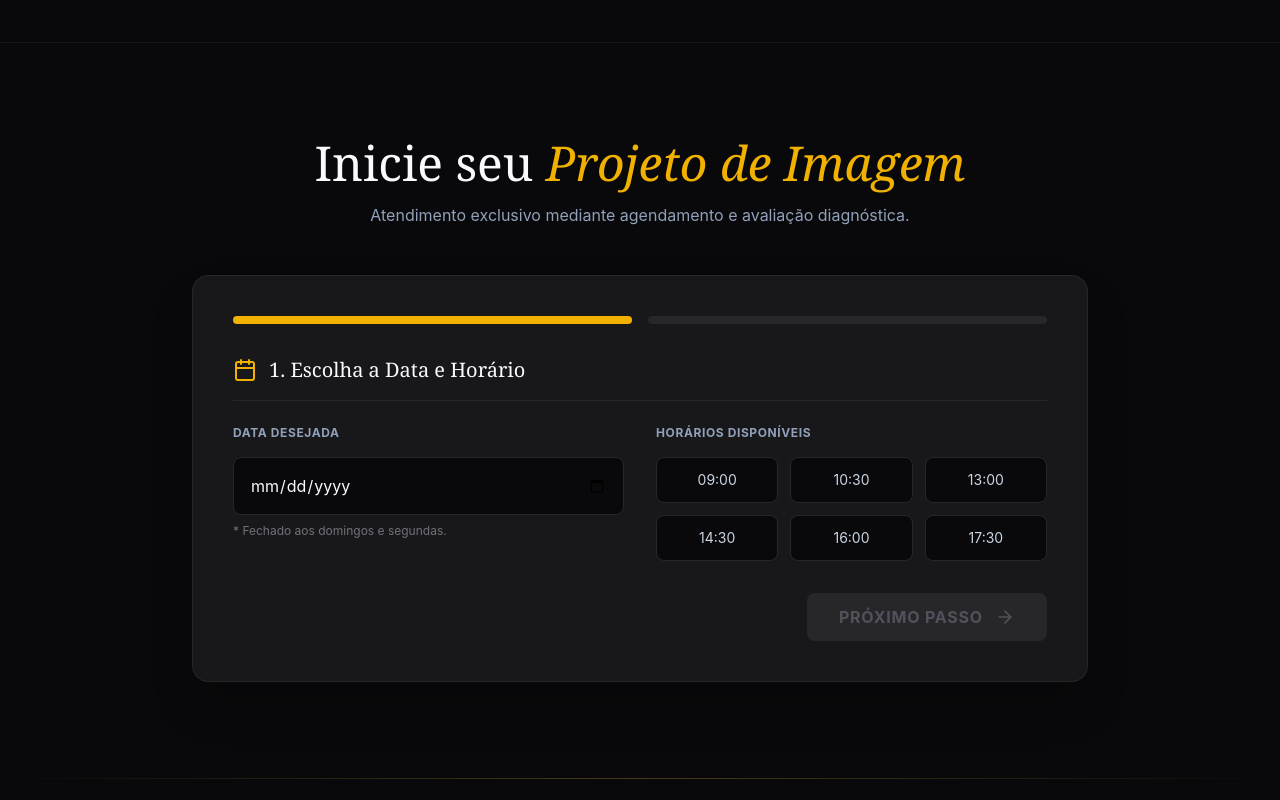
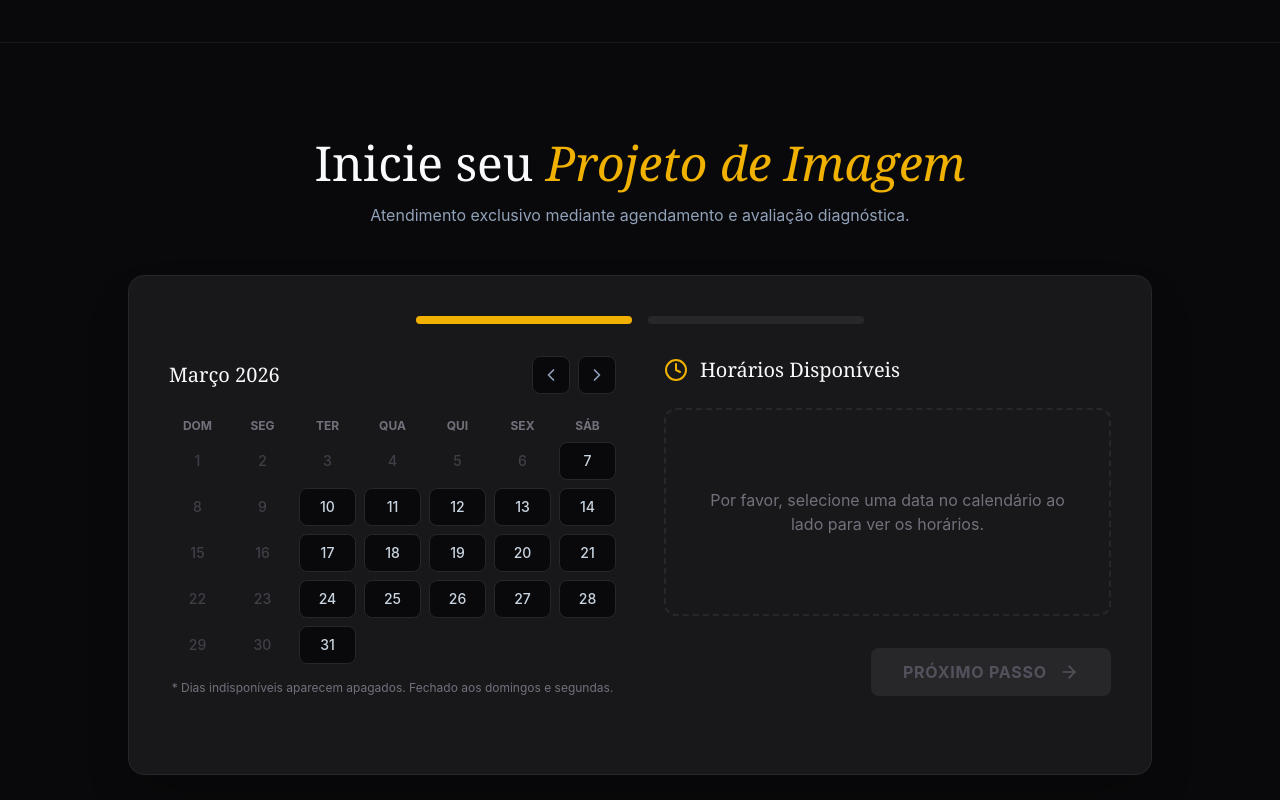
Before and after one commit to augustoheiss/drika-santana, a React (Vite) app: page / in a window 1280 px wide. Shown: the part 3600-4400 px from the top of the page. Built offline with nearby package versions, Linux system fonts and the light colour scheme; a web font is replaced by a local one.

Commit message:
Update booking Calendar

```diff
--- a/src/components/BookingCalendar.jsx
+++ b/src/components/BookingCalendar.jsx
@@ -1,10 +1,11 @@
 import React, { useState } from 'react';
 import { motion, AnimatePresence } from 'framer-motion';
-import { Calendar, Clock, ArrowRight, ArrowLeft, Send, ClipboardType } from 'lucide-react';
+import { Clock, ArrowRight, ArrowLeft, Send, ClipboardType, ChevronLeft, ChevronRight } from 'lucide-react';
 
 export default function BookingCalendar() {
   const [step, setStep] = useState(1);
-  const [selectedDate, setSelectedDate] = useState('');
+  const [currentMonth, setCurrentMonth] = useState(new Date());
+  const [selectedDate, setSelectedDate] = useState(null);
   const [selectedTime, setSelectedTime] = useState('');
 
   const [formData, setFormData] = useState({
@@ -15,18 +16,62 @@ export default function BookingCalendar() {
     objetivo: ''
   });
 
-  // Horários de exemplo (Terça a Sábado)
-  const availableTimes = ['09:00', '10:30', '13:00', '14:30', '16:00', '17:30'];
+  // Horários de 1 em 1 hora (08h às 17h)
+  const availableTimes = [
+    '08:00', '09:00', '10:00', '11:00', '12:00',
+    '13:00', '14:00', '15:00', '16:00', '17:00'
+  ];
+
+  const meses = [
+    'Janeiro', 'Fevereiro', 'Março', 'Abril', 'Maio', 'Junho',
+    'Julho', 'Agosto', 'Setembro', 'Outubro', 'Novembro', 'Dezembro'
+  ];
+
+  const diasSemana = ['Dom', 'Seg', 'Ter', 'Qua', 'Qui', 'Sex', 'Sáb'];
+
+  // Funções de navegação do calendário
+  const prevMonth = () => {
+    setCurrentMonth(new Date(currentMonth.getFullYear(), currentMonth.getMonth() - 1, 1));
+    setSelectedDate(null); // Reseta o dia ao mudar de mês
+    setSelectedTime('');
+  };
+
+  const nextMonth = () => {
+    setCurrentMonth(new Date(currentMonth.getFullYear(), currentMonth.getMonth() + 1, 1));
+    setSelectedDate(null);
+    setSelectedTime('');
+  };
+
+  // Lógica para montar os dias do mês na tela
+  const year = currentMonth.getFullYear();
+  const month = currentMonth.getMonth();
+  const daysInMonth = new Date(year, month + 1, 0).getDate();
+  const firstDayOfMonth = new Date(year, month, 1).getDay();
+
+  const blanks = Array.from({ length: firstDayOfMonth });
+  const days = Array.from({ length: daysInMonth }, (_, i) => i + 1);
+
+  // Data de hoje para bloquear dias passados (zerando a hora para comparar só o dia)
+  const today = new Date();
+  today.setHours(0, 0, 0, 0);
+
+  // Formata a data escolhida para exibir e mandar pro WhatsApp
+  const formatDate = (dateObj) => {
+    if (!dateObj) return '';
+    return dateObj.toLocaleDateString('pt-BR', { day: '2-digit', month: '2-digit', year: 'numeric' });
+  };
+
+  const handleDayClick = (day) => {
+    const clickedDate = new Date(year, month, day);
+    setSelectedDate(clickedDate);
+    setSelectedTime(''); // Reseta a hora ao trocar de dia
+  };
 
   const handleNextStep = () => {
-    if (selectedDate && selectedTime) {
-      setStep(2);
-    }
+    if (selectedDate && selectedTime) setStep(2);
   };
 
-  const handlePrevStep = () => {
-    setStep(1);
-  };
+  const handlePrevStep = () => setStep(1);
 
   const handleChange = (e) => {
     setFormData({ ...formData, [e.target.name]: e.target.value });
@@ -35,31 +80,17 @@ export default function BookingCalendar() {
   const handleSubmit = (e) => {
     e.preventDefault();
 
-    // Formata a data para o padrão brasileiro (DD/MM/YYYY)
-    const dataFormatada = selectedDate.split('-').reverse().join('/');
+    const dataFormatada = formatDate(selectedDate);
 
-    // Monta a super mensagem pro WhatsApp
     const texto = `*Solicitação de Agendamento - Drika Studio*%0A%0A*Data desejada:* ${dataFormatada} às ${selectedTime}%0A%0A*-- Ficha de Avaliação Prévia --*%0A*Nome:* ${formData.nome}%0A*Idade:* ${formData.idade}%0A*Histórico Químico:* ${formData.historico}%0A*Alergias:* ${formData.alergias}%0A*Objetivo:* ${formData.objetivo}%0A%0AOlá Drika, podemos confirmar este horário?`;
 
     const url = `https://wa.me/5511978466027?text=${texto}`;
     window.open(url, '_blank');
   };
 
-  // Impede que a cliente selecione domingos (0) e segundas (1) no calendário do navegador
-  const handleDateChange = (e) => {
-    const date = new Date(e.target.value);
-    const day = date.getUTCDay();
-    if (day === 0 || day === 1) {
-      alert('O Studio é fechado aos Domingos e Segundas para estudos. Por favor, escolha outro dia.');
-      setSelectedDate('');
-    } else {
-      setSelectedDate(e.target.value);
-    }
-  };
-
   return (
     <section className="py-24 bg-zinc-950 px-6 md:px-12 border-t border-zinc-900">
-      <div className="max-w-4xl mx-auto">
+      <div className="max-w-5xl mx-auto">
 
         <div className="text-center mb-12">
           <h2 className="text-3xl md:text-5xl font-serif text-slate-50 mb-4">
@@ -68,16 +99,17 @@ export default function BookingCalendar() {
           <p className="text-slate-400">Atendimento exclusivo mediante agendamento e avaliação diagnóstica.</p>
         </div>
 
-        <div className="bg-zinc-900 border border-zinc-800 rounded-2xl p-6 md:p-10 shadow-2xl relative overflow-hidden">
+        <div className="bg-zinc-900 border border-zinc-800 rounded-2xl p-6 md:p-10 shadow-2xl relative overflow-hidden min-h-[500px]">
 
           {/* Barra de Progresso */}
-          <div className="flex items-center justify-center gap-4 mb-8">
+          <div className="flex items-center justify-center gap-4 mb-8 max-w-md mx-auto">
             <div className={`h-2 flex-1 rounded-full ${step >= 1 ? 'bg-yellow-500' : 'bg-zinc-800'} transition-colors duration-500`}></div>
             <div className={`h-2 flex-1 rounded-full ${step >= 2 ? 'bg-yellow-500' : 'bg-zinc-800'} transition-colors duration-500`}></div>
           </div>
 
           <AnimatePresence mode="wait">
-            {/* PASSO 1: DATA E HORÁRIO */}
+
+            {/* PASSO 1: CALENDÁRIO CUSTOMIZADO E HORÁRIOS */}
             {step === 1 && (
               <motion.div
                 key="step1"
@@ -85,59 +117,110 @@ export default function BookingCalendar() {
                 animate={{ opacity: 1, x: 0 }}
                 exit={{ opacity: 0, x: -20 }}
                 transition={{ duration: 0.3 }}
+                className="grid grid-cols-1 lg:grid-cols-2 gap-12"
               >
-                <div className="flex items-center gap-3 mb-6 border-b border-zinc-800 pb-4">
-                  <Calendar className="w-6 h-6 text-yellow-500" />
-                  <h3 className="text-xl font-serif text-slate-50">1. Escolha a Data e Horário</h3>
+                {/* Coluna Esquerda: O Calendário */}
+                <div>
+                  <div className="flex items-center justify-between mb-6">
+                    <h3 className="text-xl font-serif text-slate-50 capitalize">
+                      {meses[month]} {year}
+                    </h3>
+                    <div className="flex gap-2">
+                      <button onClick={prevMonth} className="p-2 rounded-lg bg-zinc-950 border border-zinc-800 text-slate-400 hover:text-yellow-500 hover:border-yellow-500 transition-colors">
+                        <ChevronLeft className="w-5 h-5" />
+                      </button>
+                      <button onClick={nextMonth} className="p-2 rounded-lg bg-zinc-950 border border-zinc-800 text-slate-400 hover:text-yellow-500 hover:border-yellow-500 transition-colors">
+                        <ChevronRight className="w-5 h-5" />
+                      </button>
+                    </div>
                   </div>
 
-                <div className="grid grid-cols-1 md:grid-cols-2 gap-8 mb-8">
-                  <div>
-                    <label className="block text-xs font-bold text-slate-400 uppercase tracking-wider mb-4">Data Desejada</label>
-                    <input
-                      type="date"
-                      value={selectedDate}
-                      onChange={handleDateChange}
-                      min={new Date().toISOString().split('T')[0]} // Não deixa escolher dias no passado
-                      className="w-full bg-zinc-950 border border-zinc-800 rounded-lg p-4 text-slate-50 focus:outline-none focus:border-yellow-500 color-scheme-dark"
-                    />
-                    <p className="text-xs text-zinc-500 mt-2">* Fechado aos domingos e segundas.</p>
+                  <div className="grid grid-cols-7 gap-2 text-center mb-2">
+                    {diasSemana.map(dia => (
+                      <div key={dia} className="text-xs font-bold text-zinc-500 uppercase">{dia}</div>
+                    ))}
                   </div>
 
-                  <div>
-                    <label className="block text-xs font-bold text-slate-400 uppercase tracking-wider mb-4">Horários Disponíveis</label>
-                    <div className="grid grid-cols-3 gap-3">
+                  <div className="grid grid-cols-7 gap-2 text-center">
+                    {blanks.map((_, i) => (
+                      <div key={`blank-${i}`} className="p-3"></div>
+                    ))}
+
+                    {days.map(day => {
+                      const dateObj = new Date(year, month, day);
+                      const isPast = dateObj < today;
+                      const dayOfWeek = dateObj.getDay();
+                      const isClosed = dayOfWeek === 0 || dayOfWeek === 1; // 0: Dom, 1: Seg
+                      const isDisabled = isPast || isClosed;
+
+                      const isSelected = selectedDate &&
+                        selectedDate.getDate() === day &&
+                        selectedDate.getMonth() === month &&
+                        selectedDate.getFullYear() === year;
+
+                      return (
+                        <button
+                          key={day}
+                          onClick={() => !isDisabled && handleDayClick(day)}
+                          disabled={isDisabled}
+                          className={`
+                            p-2 rounded-lg text-sm font-medium transition-all w-full
+                            ${isDisabled ? 'text-zinc-700 cursor-not-allowed' : 'hover:border-yellow-500/50 cursor-pointer'}
+                            ${isSelected ? 'bg-yellow-500 text-zinc-950 font-bold shadow-lg shadow-yellow-500/20' : (!isDisabled ? 'bg-zinc-950 border border-zinc-800 text-slate-300' : 'bg-transparent')}
+                          `}
+                        >
+                          {day}
+                        </button>
+                      );
+                    })}
+                  </div>
+                  <p className="text-xs text-zinc-500 mt-4 text-center">* Dias indisponíveis aparecem apagados. Fechado aos domingos e segundas.</p>
+                </div>
+
+                {/* Coluna Direita: Os Horários */}
+                <div className="flex flex-col">
+                  <div className="flex items-center gap-3 mb-6">
+                    <Clock className="w-6 h-6 text-yellow-500" />
+                    <h3 className="text-xl font-serif text-slate-50">Horários Disponíveis</h3>
+                  </div>
+
+                  {!selectedDate ? (
+                    <div className="flex-1 flex flex-col items-center justify-center border-2 border-dashed border-zinc-800 rounded-xl p-8 text-center text-zinc-500">
+                      <p>Por favor, selecione uma data no calendário ao lado para ver os horários.</p>
+                    </div>
+                  ) : (
+                    <div className="grid grid-cols-3 sm:grid-cols-4 lg:grid-cols-3 gap-3">
                       {availableTimes.map((time) => (
                         <button
                           key={time}
                           onClick={() => setSelectedTime(time)}
                           className={`p-3 rounded-lg border text-sm transition-all ${
                             selectedTime === time
-                              ? 'bg-yellow-500 border-yellow-500 text-zinc-950 font-bold'
-                              : 'bg-zinc-950 border-zinc-800 text-slate-300 hover:border-yellow-500/50'
+                              ? 'bg-yellow-500 border-yellow-500 text-zinc-950 font-bold shadow-lg shadow-yellow-500/20'
+                              : 'bg-zinc-950 border-zinc-800 text-slate-300 hover:border-yellow-500/50 hover:bg-zinc-900'
                           }`}
                         >
                           {time}
                         </button>
                       ))}
                     </div>
-                  </div>
-                </div>
+                  )}
 
-                <div className="flex justify-end">
+                  <div className="mt-auto pt-8 flex justify-end">
                     <button
                       onClick={handleNextStep}
                       disabled={!selectedDate || !selectedTime}
-                    className="bg-yellow-500 hover:bg-yellow-400 disabled:bg-zinc-800 disabled:text-zinc-600 disabled:cursor-not-allowed text-zinc-950 font-bold uppercase tracking-wider py-3 px-8 rounded-lg flex items-center gap-3 transition-colors"
+                      className="w-full sm:w-auto bg-yellow-500 hover:bg-yellow-400 disabled:bg-zinc-800 disabled:text-zinc-600 disabled:cursor-not-allowed text-zinc-950 font-bold uppercase tracking-wider py-3 px-8 rounded-lg flex items-center justify-center gap-3 transition-colors"
                     >
                       Próximo Passo
                       <ArrowRight className="w-5 h-5" />
                     </button>
                   </div>
+                </div>
               </motion.div>
             )}
 
-            {/* PASSO 2: FICHA DE ANAMNESE */}
+            {/* PASSO 2: FICHA DE ANAMNESE (MANTIDA IGUAL, MAS COM DATA FORMATADA) */}
             {step === 2 && (
               <motion.div
                 key="step2"
@@ -146,13 +229,13 @@ export default function BookingCalendar() {
                 exit={{ opacity: 0, x: 20 }}
                 transition={{ duration: 0.3 }}
               >
-                <div className="flex items-center justify-between mb-6 border-b border-zinc-800 pb-4">
+                <div className="flex flex-col sm:flex-row items-start sm:items-center justify-between mb-6 border-b border-zinc-800 pb-4 gap-4">
                   <div className="flex items-center gap-3">
                     <ClipboardType className="w-6 h-6 text-yellow-500" />
                     <h3 className="text-xl font-serif text-slate-50">2. Ficha de Avaliação Prévia</h3>
                   </div>
-                  <div className="text-xs text-yellow-500 font-bold bg-yellow-500/10 px-3 py-1 rounded-full">
-                    {selectedDate.split('-').reverse().join('/')} às {selectedTime}
+                  <div className="text-xs text-yellow-500 font-bold bg-yellow-500/10 px-4 py-2 rounded-full border border-yellow-500/20">
+                    {formatDate(selectedDate)} às {selectedTime}
                   </div>
                 </div>
 
@@ -179,12 +262,12 @@ export default function BookingCalendar() {
                     </div>
                   </div>
 
-                  <div className="flex items-center justify-between pt-4">
-                    <button type="button" onClick={handlePrevStep} className="text-slate-400 hover:text-slate-50 flex items-center gap-2 transition-colors">
-                      <ArrowLeft className="w-4 h-4" /> Voltar
+                  <div className="flex flex-col sm:flex-row items-center justify-between pt-6 gap-4">
+                    <button type="button" onClick={handlePrevStep} className="text-slate-400 hover:text-slate-50 flex items-center gap-2 transition-colors w-full sm:w-auto justify-center">
+                      <ArrowLeft className="w-4 h-4" /> Voltar ao Calendário
                     </button>
 
-                    <button type="submit" className="bg-yellow-500 hover:bg-yellow-400 text-zinc-950 font-bold uppercase tracking-wider py-3 px-8 rounded-lg flex items-center gap-3 transition-colors">
+                    <button type="submit" className="bg-yellow-500 hover:bg-yellow-400 text-zinc-950 font-bold uppercase tracking-wider py-3 px-8 rounded-lg flex items-center justify-center gap-3 transition-colors w-full sm:w-auto shadow-lg shadow-yellow-500/20">
                       Enviar Ficha e Agendar
                       <Send className="w-5 h-5" />
                     </button>
```
Lines whose indentation alone changed are shown as unchanged.
